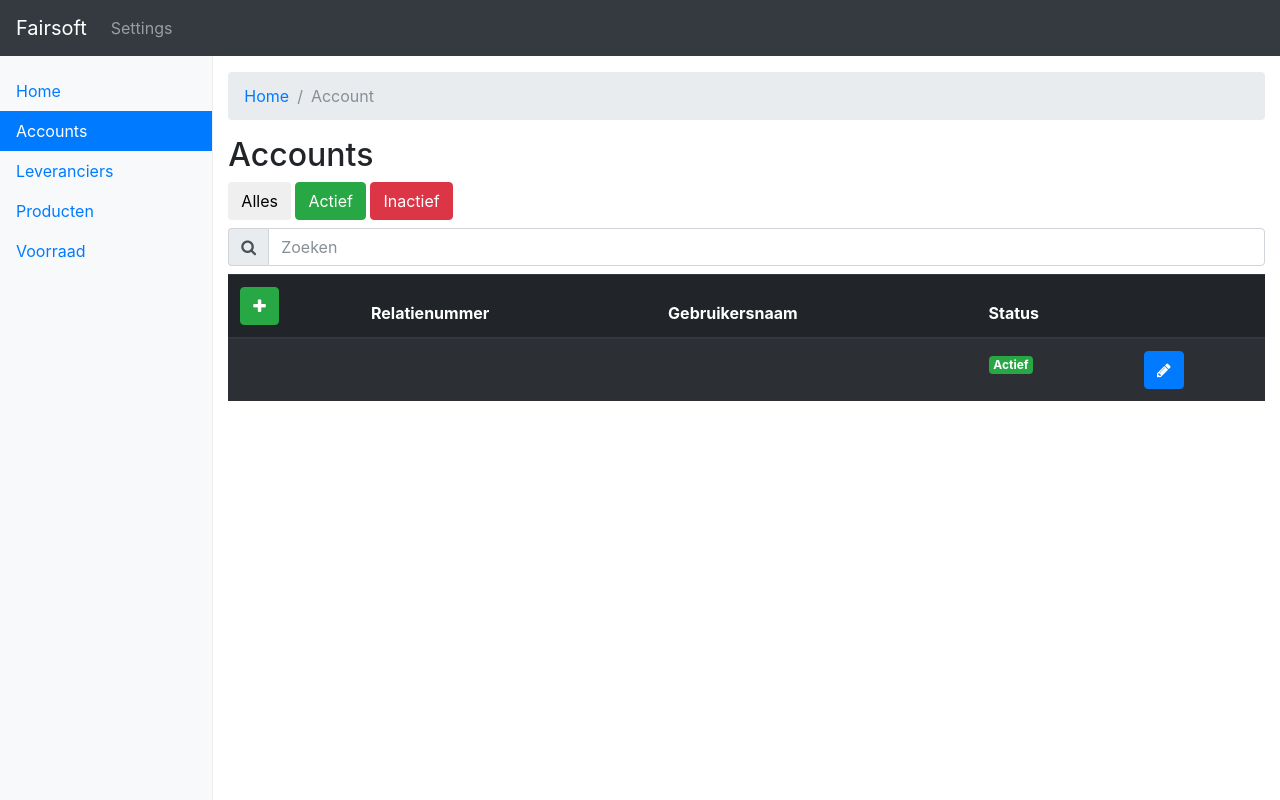
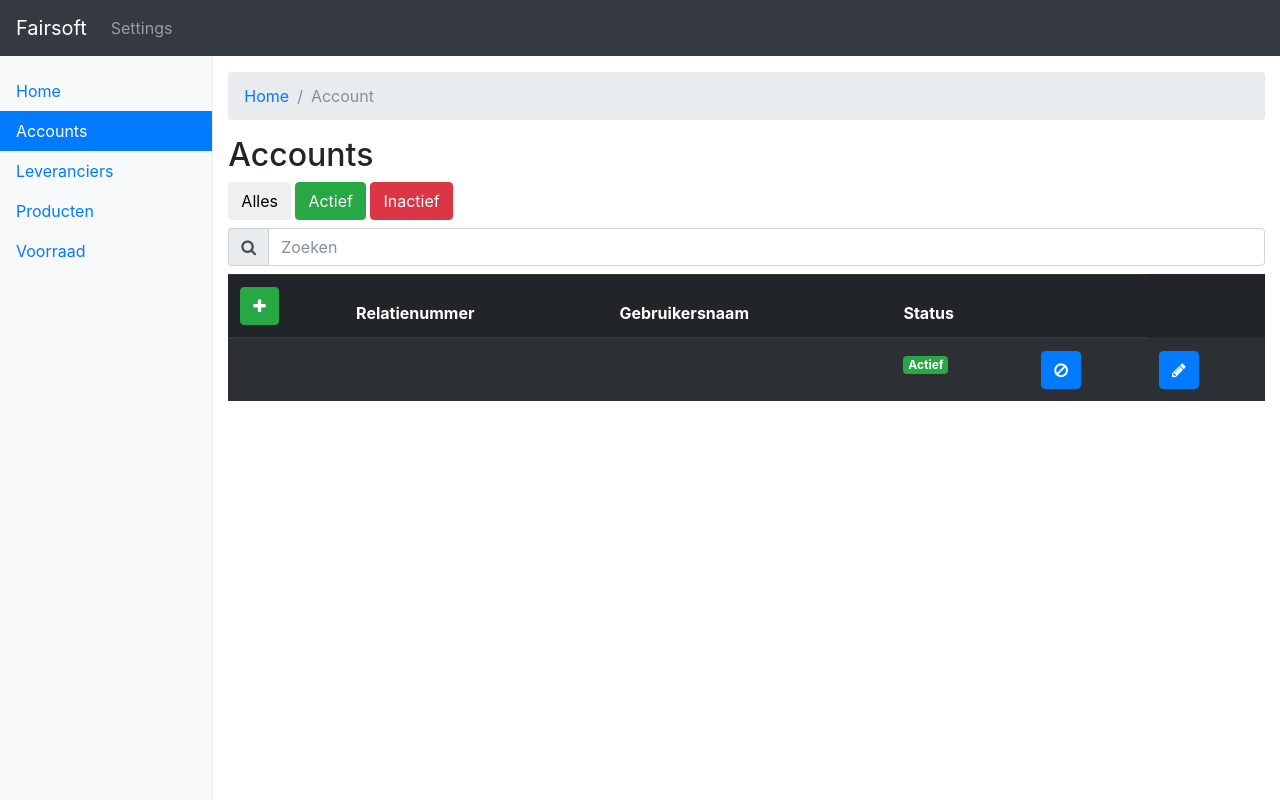
Before and after one commit to FairsoftGit/Fairboard, a PHP site: page /?controller=account&action=index in a window 1280 px wide. Run offline with PHP 8.4, Linux system fonts and the light colour scheme; tables that the repository leaves empty hold one stand-in row (values such as "Sample post"); data that the repository does not hold is empty; some libraries are stand-ins or nearby versions.

Commit message:
Added toggle button acount/index.php

```diff
--- a/view/account/index.php
+++ b/view/account/index.php
@@ -33,8 +33,18 @@
                         <td class="relationId"><?php echo $account->getRelationNumber();?></td>
                         <td class="username"><?php echo $account->getUsername();?></td>
                         <td class="active"><?php echo ($account->getStatus() == 1 ? '<span class="badge badge-success">Actief</span>' : '<span class="badge badge-danger">Inactief</span>'); ?></td>
-                                <td><a href="?controller=account&action=edit&relationNumber=<?php echo $account->getRelationNumber();?>" data-placement="top" data-toggle="tooltip" title="Aanpassen" class="btn btn-primary btn-xs" role="button" aria-pressed="true"><span class="fa fa-pencil"></span></a></td>
-                            </tr>
+                        <td class="status <?php echo ($account->getStatus() == 1 ? 'banBtn' : 'activateBtn'); ?>">
+                            <a href="?controller=account&action=changeStatus&relationNumber=<?php echo $account->getRelationNumber();?>" data-placement="top" data-toggle="tooltip" title="Activeren/Schorsen" class="btn btn-primary btn-xs" role="button" aria-pressed="true">
+                                <?php
+                                echo ($account->getStatus() == 1 ? '<span class="fa fa-ban"></span>' : '<span class="fa fa-check"></span>');
+                                ?>
+                            </a>
+                        </td>
+                        <td class="updateBtn">
+                            <a href="?controller=account&action=edit&relationNumber=<?php echo $account->getRelationNumber();?>" data-placement="top" data-toggle="tooltip" title="Aanpassen" class="btn btn-primary btn-xs" role="button" aria-pressed="true">
+                                <span class="fa fa-pencil"></span>
+                            </a>
+                        </td>
                         <?php } ?>
                     </tbody>
                 </table>
```
Lines whose indentation alone changed are shown as unchanged.
